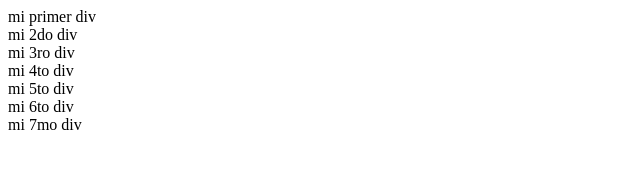
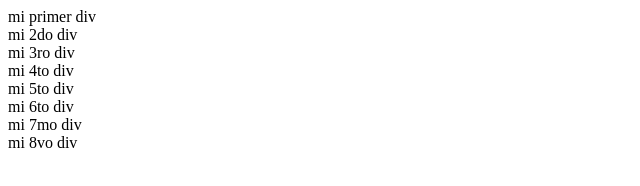
Before and after one commit to jesusbarraza1614-alt/Pagina_Web_Git_Martes_1, a plain HTML site: page index.htm in a window 1280 px wide. Shown: the full height of the page, 0-640 px from the left. Drawn offline with Linux system fonts and the light colour scheme.

Commit message:
Se agrego el 8vo div

```diff
--- a/index.htm
+++ b/index.htm
@@ -13,6 +13,7 @@
     <div>mi 5to div<div>
     <div>mi 6to div<div>
     <div>mi 7mo div<div>
+    <div>mi 8vo div<div>
 
 </body>
 </html>
```
